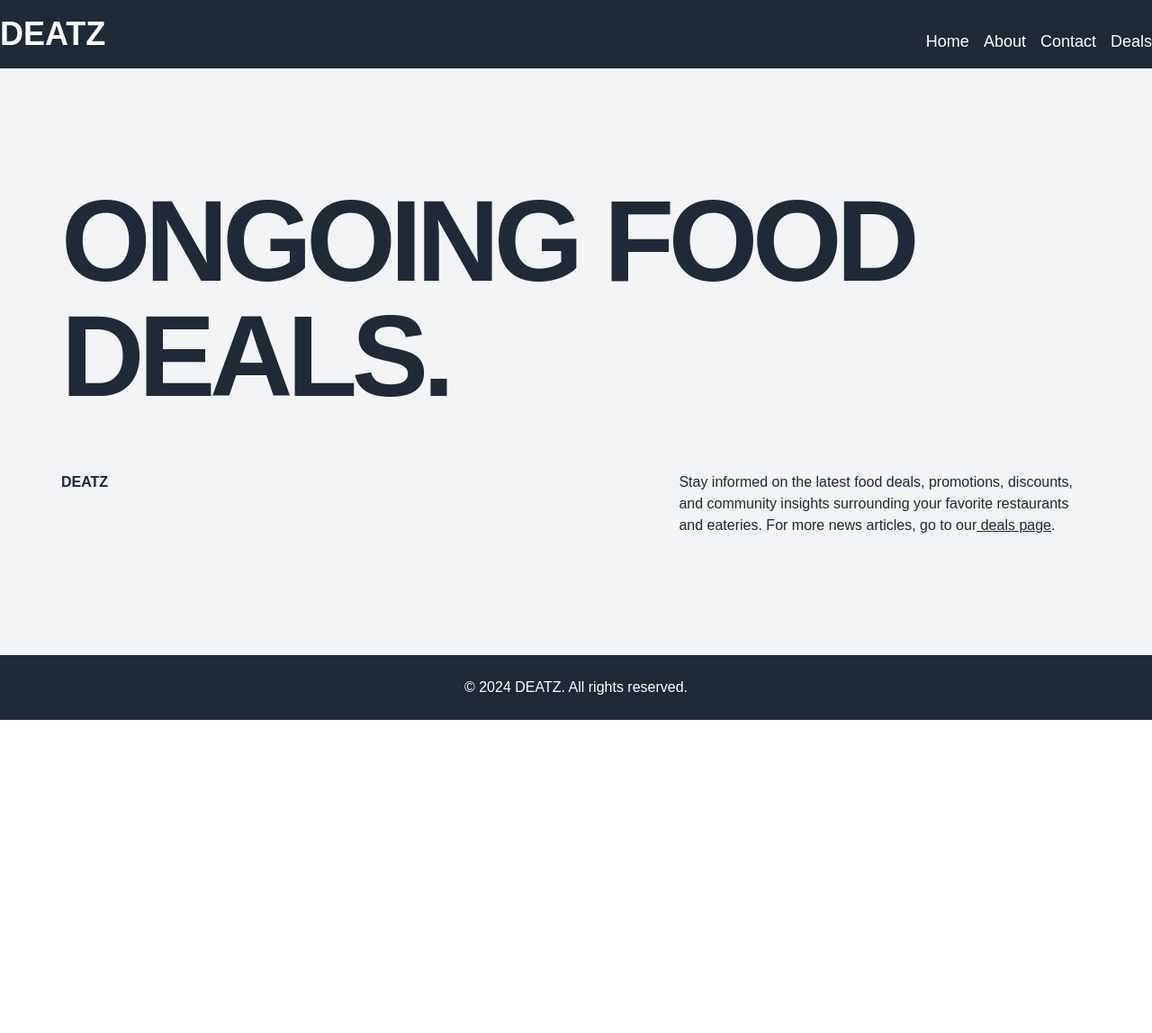
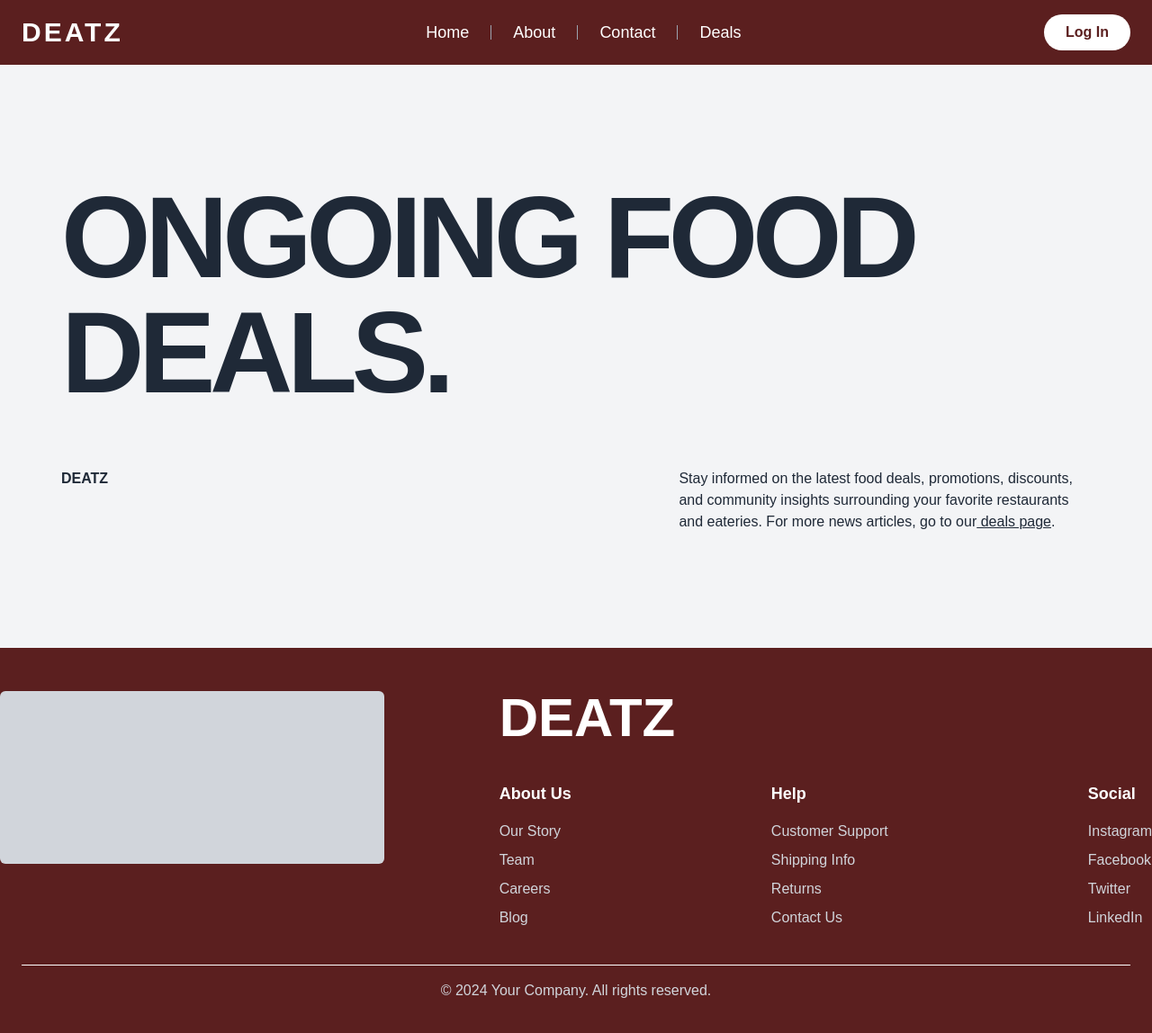
Before and after one commit to AndyK3/DEATZ-Website, a Next.js app in the folder deatz/: page / in a window 1280 px wide. Shown: the top 1148 px of the page at 90% size. Before the commit the page ends 800 px from the top, so only its background shows below. Built offline with nearby package versions, Linux system fonts and the light colour scheme.

Commit message:
navbar and footer update

```diff
--- a/deatz/package.json
+++ b/deatz/package.json
@@ -11,7 +11,8 @@
   "dependencies": {
     "next": "^15.0.1",
     "react": "19.0.0-rc-69d4b800-20241021",
-    "react-dom": "19.0.0-rc-69d4b800-20241021"
+    "react-dom": "19.0.0-rc-69d4b800-20241021",
+    "react-icons": "^5.3.0"
   },
   "devDependencies": {
     "@types/node": "^20",
--- a/deatz/src/components/footer.tsx
+++ b/deatz/src/components/footer.tsx
@@ -1,11 +1,58 @@
-// src/components/Footer.js
 import React from 'react';
 
 const Footer = () => {
   return (
-    <footer className="bg-gray-800 text-white py-6">
-      <div className="container mx-auto text-center">
-        <p>&copy; 2024 DEATZ. All rights reserved.</p>
+    <footer className="bg-[#5B1F1F] py-12">
+      <div className="container mx-auto flex flex-col md:flex-row justify-between items-start">
+        {/* Logo Section */}
+        <div className="flex-shrink-0 w-full md:w-1/3 mb-24 md:mb-0"> {/* Increased margin-bottom for the logo */}
+          <div className="h-48 w-full bg-gray-300 rounded-md"></div> {/* Taller placeholder for logo */}
+        </div>
+
+        {/* Text Section */}
+        <div className="w-full md:w-2/3 flex flex-col items-start ml-32"> {/* Reduced margin-left */}
+          <div className="text-white text-6xl font-bold mb-10">DEATZ</div> {/* Decreased margin-bottom for DEATZ */}
+
+          {/* Links Section */}
+          <div className="flex justify-between w-full">
+            <div className="mb-4">
+              <h4 className="font-bold text-lg text-white mb-4">About Us</h4>
+              <ul className="text-gray-300">
+                <li className="mb-2"><a href="#" className="hover:text-blue-400">Our Story</a></li>
+                <li className="mb-2"><a href="#" className="hover:text-blue-400">Team</a></li>
+                <li className="mb-2"><a href="#" className="hover:text-blue-400">Careers</a></li>
+                <li className="mb-2"><a href="#" className="hover:text-blue-400">Blog</a></li>
+              </ul>
+            </div>
+            <div className="mb-4"> {/* Reduced margin-bottom for "Help" section */}
+              <h4 className="font-bold text-lg text-white mb-4">Help</h4>
+              <ul className="text-gray-300">
+                <li className="mb-2"><a href="#" className="hover:text-blue-400">Customer Support</a></li>
+                <li className="mb-2"><a href="#" className="hover:text-blue-400">Shipping Info</a></li>
+                <li className="mb-2"><a href="#" className="hover:text-blue-400">Returns</a></li>
+                <li className="mb-2"><a href="#" className="hover:text-blue-400">Contact Us</a></li>
+              </ul>
+            </div>
+            <div className="mb-4"> {/* Reduced margin-bottom for "Social" section */}
+              <h4 className="font-bold text-lg text-white mb-4">Social</h4>
+              <ul className="text-gray-300">
+                <li className="mb-2"><a href="#" className="hover:text-blue-400">Instagram</a></li>
+                <li className="mb-2"><a href="#" className="hover:text-blue-400">Facebook</a></li>
+                <li className="mb-2"><a href="#" className="hover:text-blue-400">Twitter</a></li>
+                <li className="mb-2"><a href="#" className="hover:text-blue-400">LinkedIn</a></li>
+              </ul>
+            </div>
+          </div>
+        </div>
+      </div>
+
+      {/* Divider Line Above Copyright */}
+      <div className="container mx-auto">
+        <hr className="border-t border-white my-4 mx-6" /> {/* Thin white line with margin */}
+      </div>
+
+      <div className="mt-2 text-center text-gray-300">
+        <p>&copy; 2024 Your Company. All rights reserved.</p>
       </div>
     </footer>
   );
--- a/deatz/src/components/navbar.tsx
+++ b/deatz/src/components/navbar.tsx
@@ -2,15 +2,23 @@ import React from 'react';
 
 const Navbar = () => {
   return (
-    <header className="bg-gray-800 text-white py-4">
-      <div className="container mx-auto flex items-center justify-between">
-        <h1 className="text-4xl font-bold">DEATZ</h1>
-        <nav className="mt-4 flex space-x-4">
-          <a href="/" className="text-lg">Home</a>
-          <a href="/about" className="text-lg">About</a>
-          <a href="/contact" className="text-lg">Contact</a>
-          <a href="/deals" className="text-lg">Deals</a>
+    <header className="bg-[#5B1F1F] text-white py-4">
+      <div className="container mx-auto flex items-center justify-between px-6">
+        <h1 className="text-3xl font-bold tracking-widest">DEATZ</h1>
+        <nav className="flex items-center mx-auto">
+          <a href="/" className="text-lg hover:opacity-80 transition-opacity px-4">Home</a>
+          <span className="border-l border-gray-400 h-4 mx-2"></span>
+          <a href="/about" className="text-lg hover:opacity-80 transition-opacity px-4">About</a>
+          <span className="border-l border-gray-400 h-4 mx-2"></span>
+          <a href="/contact" className="text-lg hover:opacity-80 transition-opacity px-4">Contact</a>
+          <span className="border-l border-gray-400 h-4 mx-2"></span>
+          <a href="/deals" className="text-lg hover:opacity-80 transition-opacity px-4">Deals</a>
         </nav>
+        <div className="flex items-center">
+          <a href="/signin" className="bg-white text-[#5B1F1F] font-semibold rounded-full px-6 py-2 hover:bg-gray-200 transition-all">
+            Log In
+          </a>
+        </div>
       </div>
     </header>
   );
```
Also changed, not shown: 1 other file (tests, documents, lock files or other folders).
